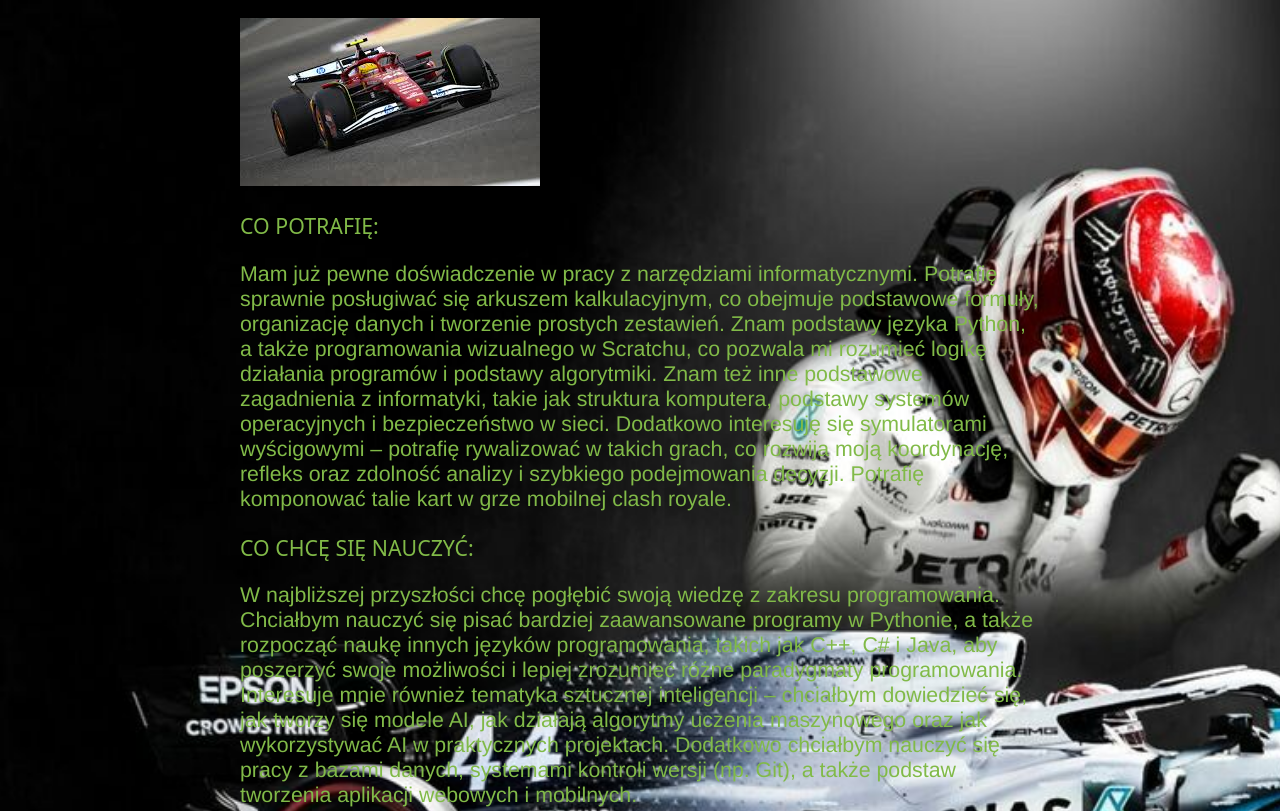
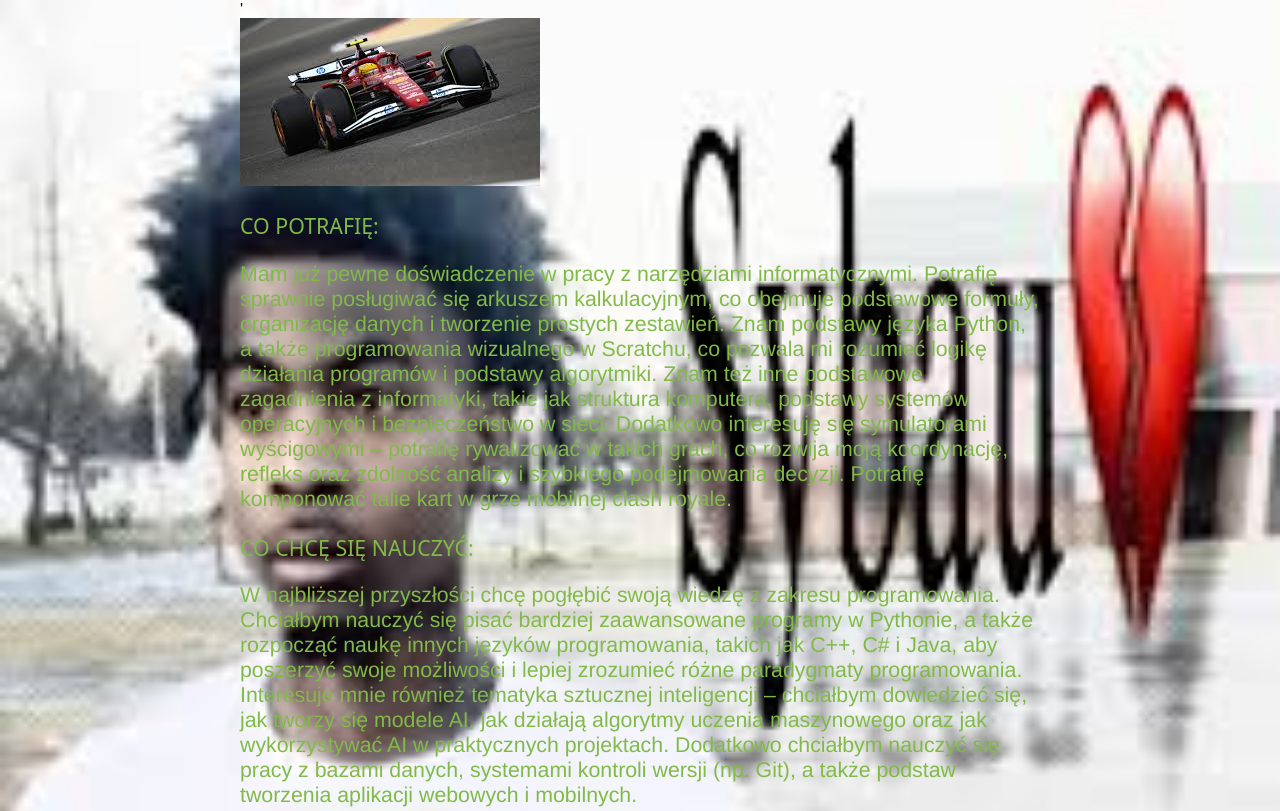
Before and after one commit to Laxy778/laxy778.github.io, a plain HTML site: page index.html in a window 1280 px wide. Shown: the top 811 px of the page. Drawn offline with Linux system fonts and the light colour scheme; a web font is replaced by a local one.

Commit message:
Update style.css

```diff
--- a/style.css
+++ b/style.css
@@ -7,7 +7,7 @@ body
 {
     font-family: 'Franklin Gothic Medium', 'Arial Narrow', Arial, sans-serif;
     background-color: rgb(20, 43, 23);
-    background-image: url(lh44.jpg);
+    background-image: url(sybau.jfif);
     background-size: cover;
     max-width: 800px;
     margin: auto;
```
